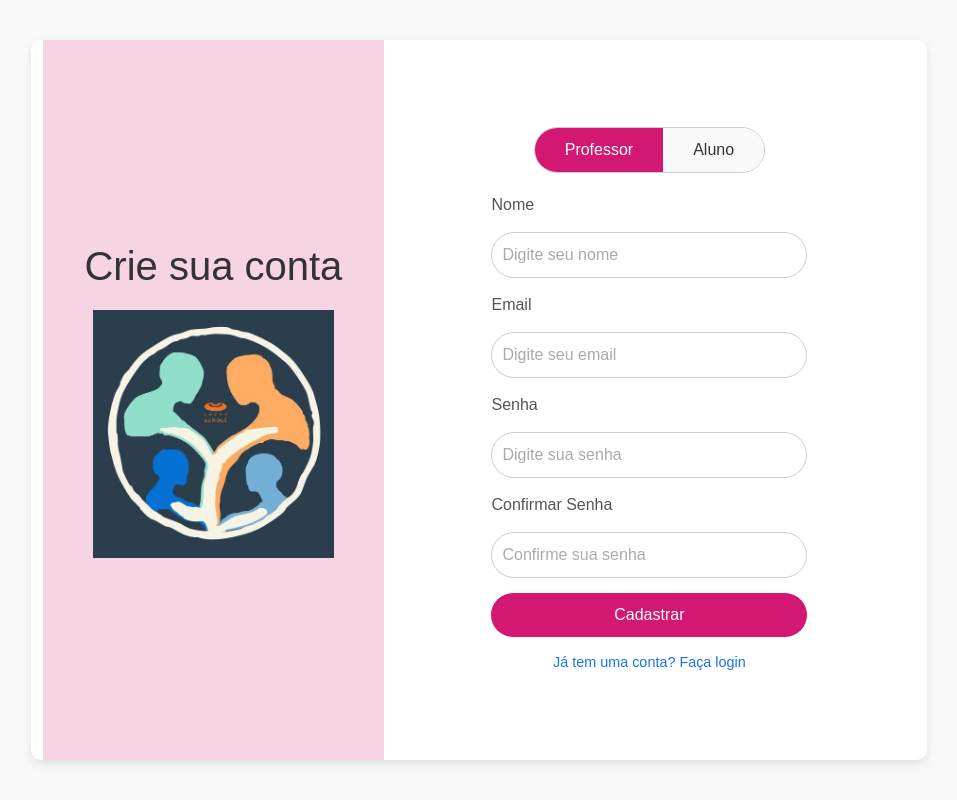
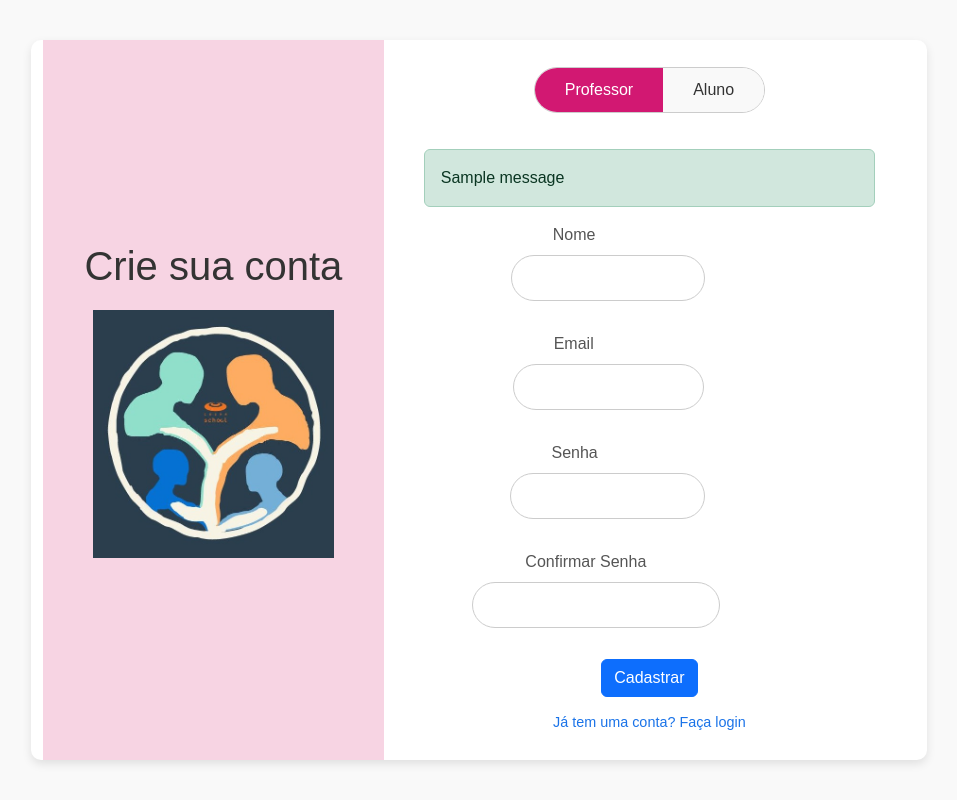
Before and after one commit to IgorSoaresss/Projeto-2-SI-Equipe-5, a Django app: template projeto_TypeFlow/appTypeFlow/templates/login/cadastro/cadastro.html in a window 1280 px wide. Shown: the whole page, without its empty margins (161-1118 px from the left). Run offline with Django 5.2, Linux system fonts and the light colour scheme; the template is opened without the code that fills it, so the values that code supplies are empty, except form fields; tables that the repository leaves empty hold one stand-in row (values such as "Sample post"); one stand-in notice (Sample message) is shown; form fields are guessed from the names that the template uses.

Commit message:
commit final

```diff
--- a/projeto_TypeFlow/appTypeFlow/templates/login/cadastro/cadastro.html
+++ b/projeto_TypeFlow/appTypeFlow/templates/login/cadastro/cadastro.html
@@ -157,20 +157,35 @@
                     <button type="button" id="alunoButton" class="btn-option" data-role="aluno">Aluno</button>
                 </div>
             </div>
-            <form id="registerForm">
-                <label for="nome">Nome</label>
-                <input type="text" id="nome" placeholder="Digite seu nome" required>
+            <!-- Exibição de mensagens de erro/sucesso -->
+        {% if messages %}
+        {% for message in messages %}
+            <div class="alert alert-{{ message.tags }} mt-3">
+                {{ message }}
+            </div>
+        {% endfor %}
+    {% endif %}
 
-                <label for="email">Email</label>
-                <input type="email" id="email" placeholder="Digite seu email" required>
-
-                <label for="senha">Senha</label>
-                <input type="password" id="senha" placeholder="Digite sua senha" required>
-
-                <label for="confirmSenha">Confirmar Senha</label>
-                <input type="password" id="confirmSenha" placeholder="Confirme sua senha" required>
-
-                <button type="submit" class="register-button">Cadastrar</button>
+    <!-- Formulário de cadastro -->
+    <form method="post" action="">
+        {% csrf_token %}
+        <div class="mb-3">
+            <label for="id_nome" class="form-label">Nome</label>
+            {{ form.nome }}
+        </div>
+        <div class="mb-3">
+            <label for="id_email" class="form-label">Email</label>
+            {{ form.email }}
+        </div>
+        <div class="mb-3">
+            <label for="id_senha" class="form-label">Senha</label>
+            {{ form.senha }}
+        </div>
+        <div class="mb-3">
+            <label for="id_confirmar_senha" class="form-label">Confirmar Senha</label>
+            {{ form.confirmar_senha }}
+        </div>
+        <button type="submit" class="btn btn-primary">Cadastrar</button>
             </form>
 
             <a href="login.html" class="login-link">Já tem uma conta? Faça login</a>
--- a/projeto_TypeFlow/appTypeFlow/urls.py
+++ b/projeto_TypeFlow/appTypeFlow/urls.py
@@ -10,4 +10,5 @@ urlpatterns = [
     path('quiz/<int:page>/', views.quiz_view, name='quiz_view'),
     path('result/', views.result_view, name='result_view'),
     path('cadastro/', views.cadastro, name='cadastro'),
+    path("login/", views.login_usuario, name="login_usuario"),
     ]
```
Also changed, not shown: projeto_TypeFlow/appTypeFlow/forms.py (+33 -0 lines), projeto_TypeFlow/appTypeFlow/views.py (+29 -5 lines), projeto_TypeFlow/db.sqlite3.
